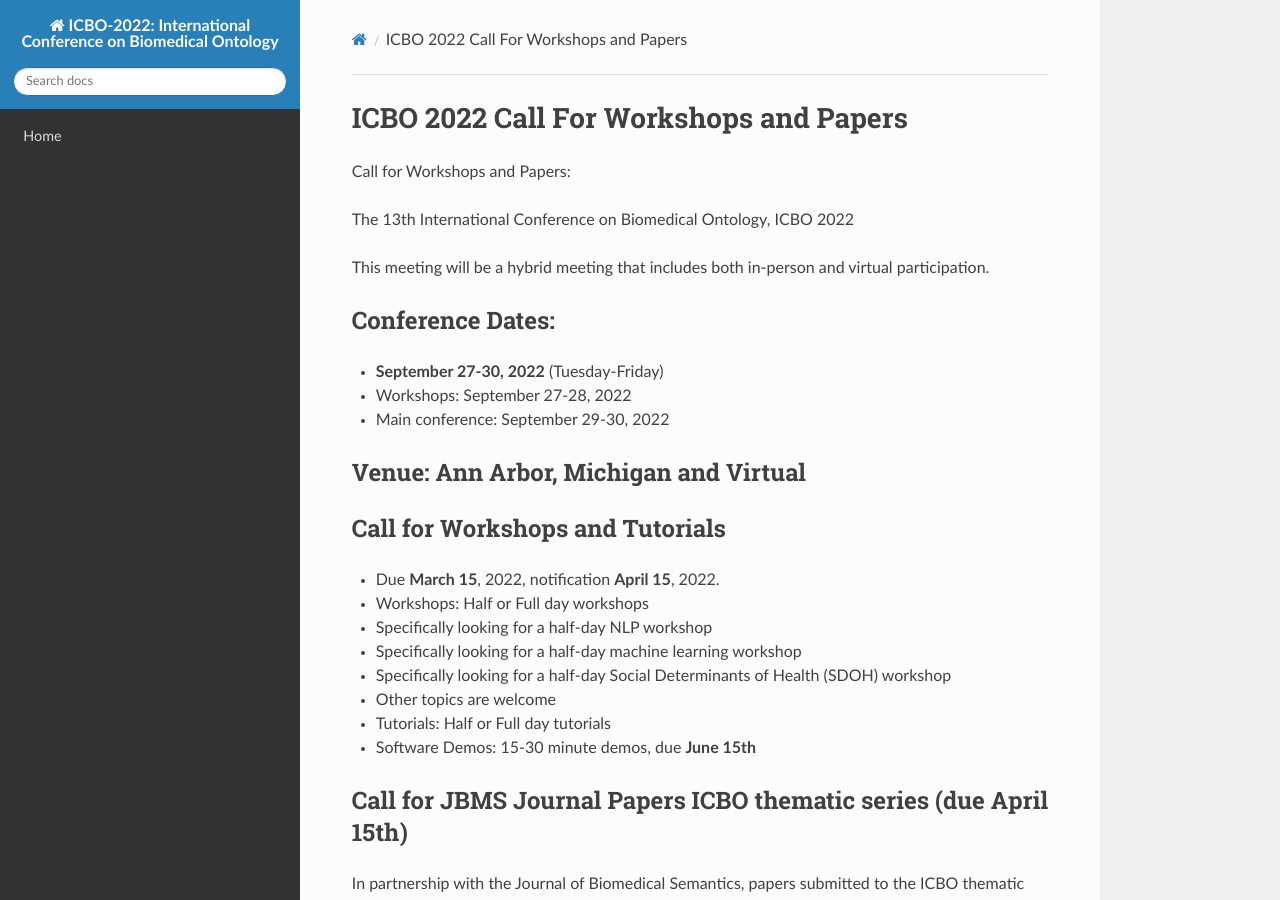
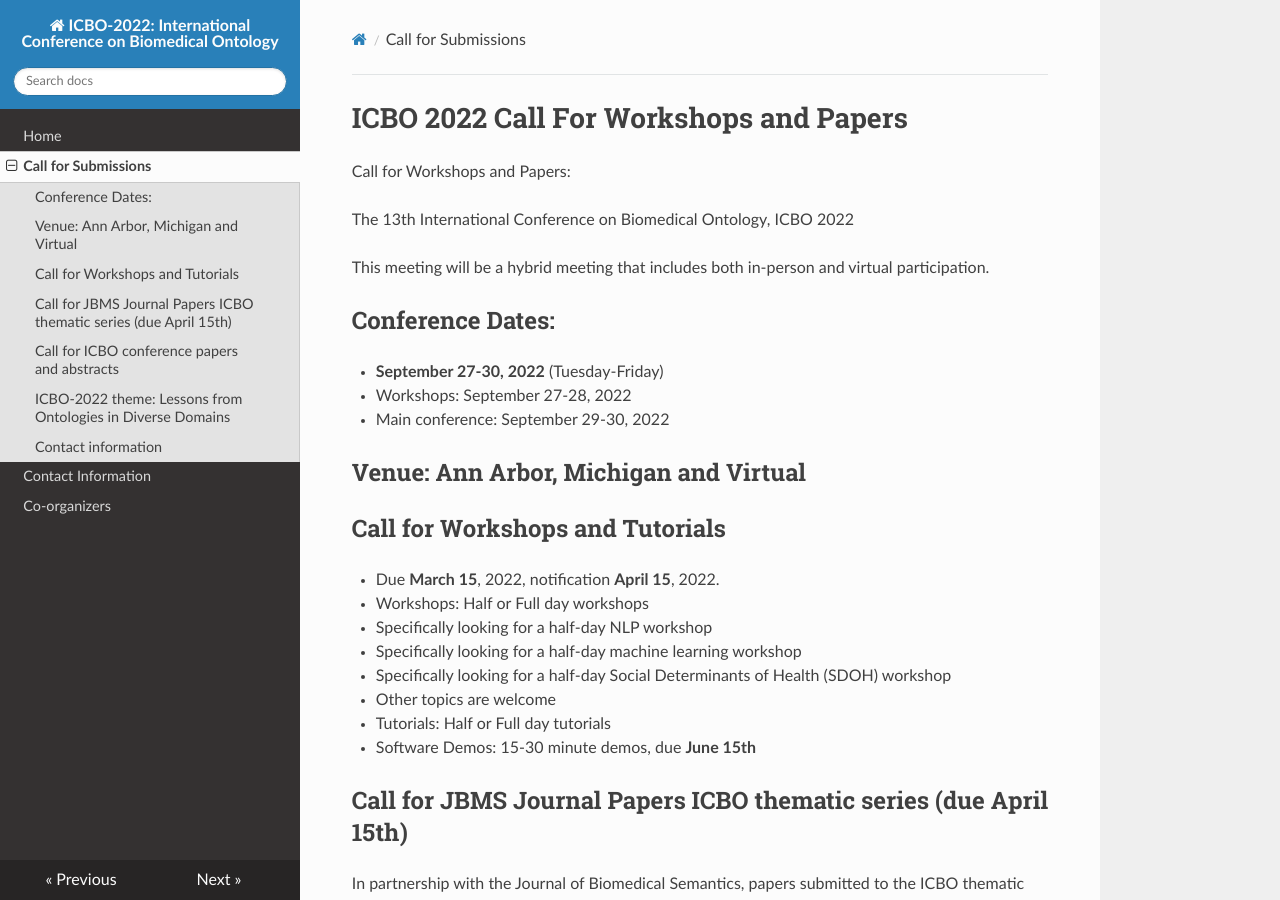
Before and after one commit to johnbeve/BFO-Organization, an MkDocs documentation site: the page built from docs/call-for-submissions.md, in a window 1280 px wide and 900 px high. Built offline with MkDocs 1.6.1, drawn with Linux system fonts in a browser that asks for light colours; nearby versions of some CDN libraries.

Commit message:
update nav section

```diff
--- a/mkdocs.yml
+++ b/mkdocs.yml
@@ -3,3 +3,6 @@
   name: readthedocs
 nav:
   - Home: index.md
+  - Call for Submissions: call-for-submissions.md
+  - Contact Information: contact-information.md
+  - Co-organizers: co-organizers.md
```
